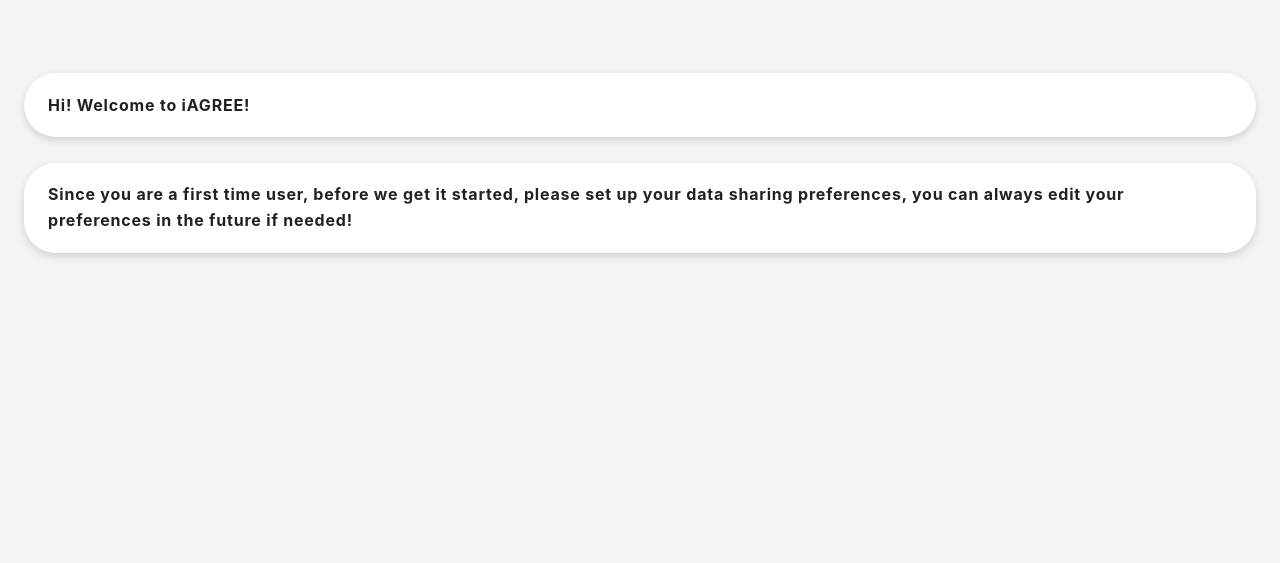
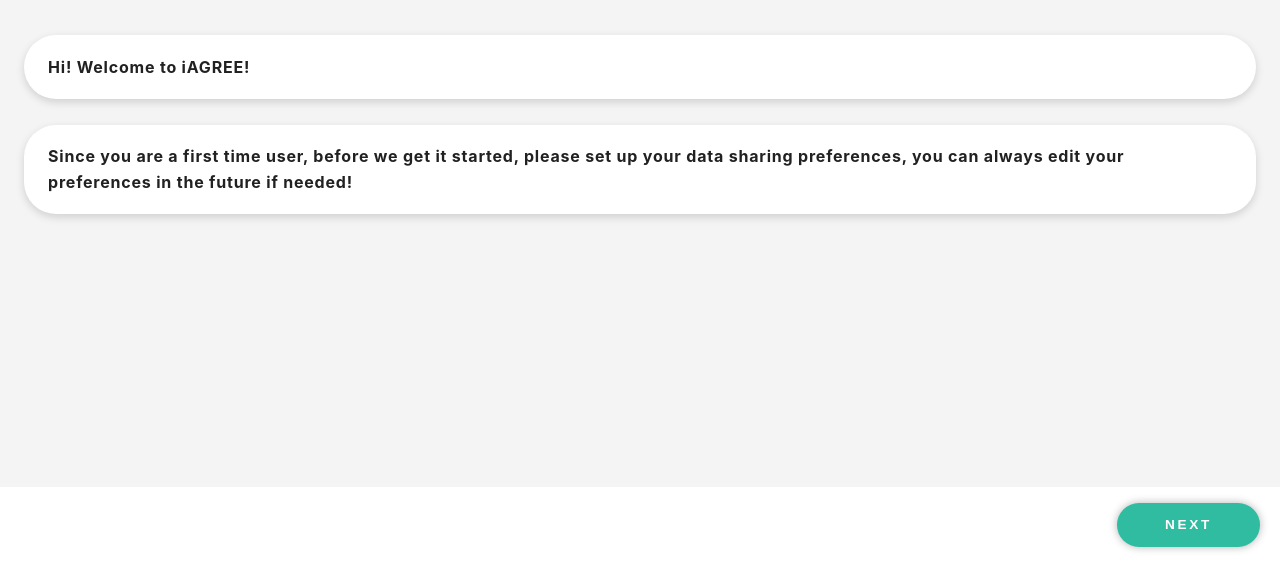
Before and after one commit to huzhx/baseline-preference, a React (Create React App) app: page / in a window 1280 px wide. Shown: the part 237-800 px from the top of the page. Built offline with nearby package versions, Linux system fonts and the light colour scheme.

Commit message:
implement the Button component

```diff
--- a/src/SetUpPreference.js
+++ b/src/SetUpPreference.js
@@ -2,15 +2,22 @@ import React from 'react';
 
 import styles from './SetUpPreference.module.css';
 import Text from './Text';
+import Button from './Button';
 
 const SetUpPreference = () => {
   const greeting = 'Hi! Welcome to iAGREE!';
   const introduction =
     'Since you are a first time user, before we get it started, please set up your data sharing preferences, you can always edit your preferences in the future if needed!';
+  const buttonLabel = 'next';
   return (
     <div className={styles.setup_preference__container}>
-      <Text value={greeting} />
-      <Text value={introduction} />
+      <div className={styles.setup_preference__content_container}>
+        <Text value={greeting} />
+        <Text value={introduction} />
+      </div>
+      <div className={styles.setup_preference__button_container}>
+        <Button label={buttonLabel} />
+      </div>
     </div>
   );
 };
--- a/src/SetUpPreference.module.css
+++ b/src/SetUpPreference.module.css
@@ -1,8 +1,22 @@
 .setup_preference__container {
+  min-width: 330px;
   width: 100vw;
   height: 100vh;
   display: flex;
   flex-direction: column;
-  justify-content: center;
+  justify-content: space-between;
   background-color: var(--background-color-dark);
 }
+
+.setup_preference__content_container {
+  display: flex;
+  flex-direction: column;
+  flex-grow: 1;
+  justify-content: center;
+}
+
+.setup_preference__button_container {
+  display: flex;
+  justify-content: flex-end;
+  background-color: var(--background-color-light);
+}
```
